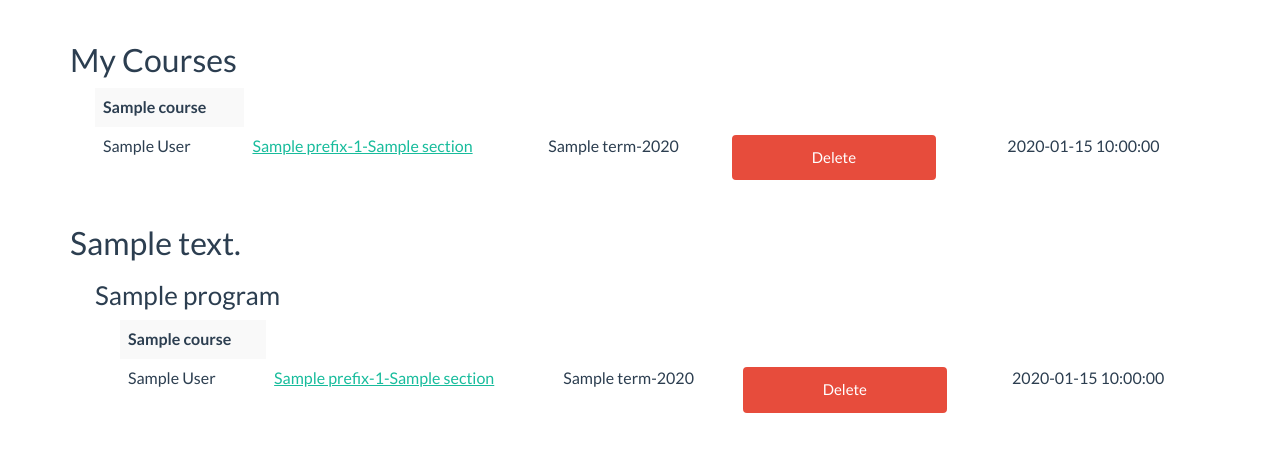
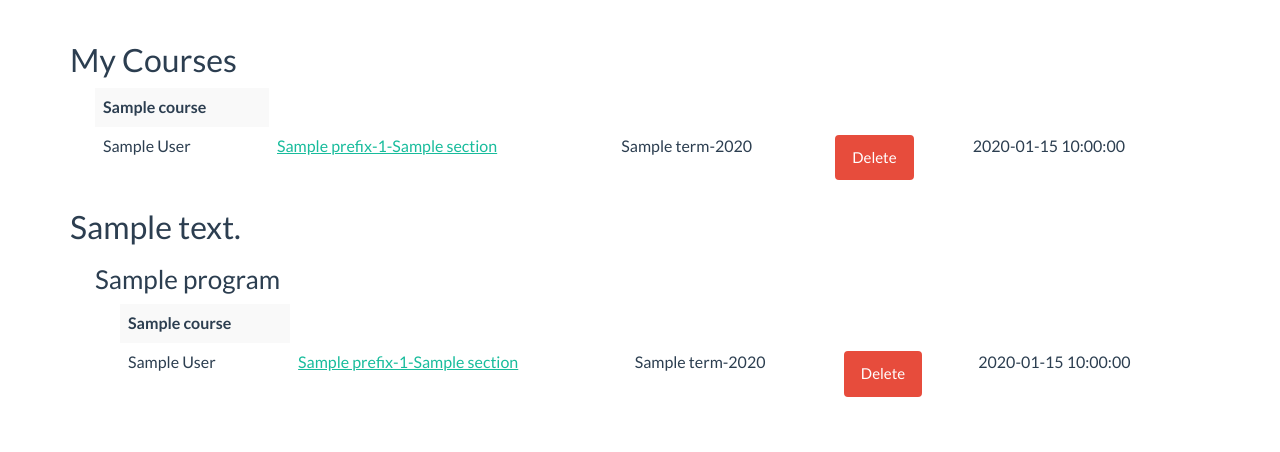
Before and after one commit to BCStudentSoftwareDevTeam/bcsr, a Python web app: template app/templates/courses/admin.html in a window 1280 px wide. Shown: the part 60-512 px from the top of the page. Run offline with Jinja, Linux system fonts and the light colour scheme; the template is opened without the code that fills it: most values are stand-ins (such as "Sample title", 1, 10 or a date in 2020); some libraries are stand-ins or nearby versions.

Commit message:
The delete button now works, still needs styling attached to it

```diff
--- a/app/deleteSyllabus.py
+++ b/app/deleteSyllabus.py
@@ -4,7 +4,7 @@ import datetime
 from app.logic.getAuthUser import AuthorizedUser
 from app.logic import databaseInterface
 
-@app.route("/delete/<CID>", methods = ["POST"])
+@app.route("/delete/<CID>", methods = ["GET"])
 def delete(CID):
   auth      = AuthorizedUser()
   user_name = auth.get_username()
--- a/app/templates/snips/coursesRows.html
+++ b/app/templates/snips/coursesRows.html
@@ -21,9 +21,10 @@
       </form>
     {% else %}
       <!-- Buttons -->
-      <form method = "POST" name = "form_delete" id = "form_delete_{{course.CID.CID}}" action = "/delete/{{course.CID.CID}}">
-        <input id="form_btn" class="btn btn-danger" onclick="delete_syllabus(form_delete_{{course.CID.CID}})" value="Delete">
-      </form>
+      <a href="/delete/{{course.CID.CID}}" class="btn btn-danger">Delete</a>
+      <!--<form method = "POST" name = "form_delete" id = "form_delete_{{course.CID.CID}}" action = "/delete/{{course.CID.CID}}">-->
+      <!--  <input id="form_btn" class="btn btn-danger" onclick="delete_syllabus(form_delete_{{course.CID.CID}})" value="Delete">-->
+      <!--</form>-->
     {% endif %}
   </td>
   <td>
```
